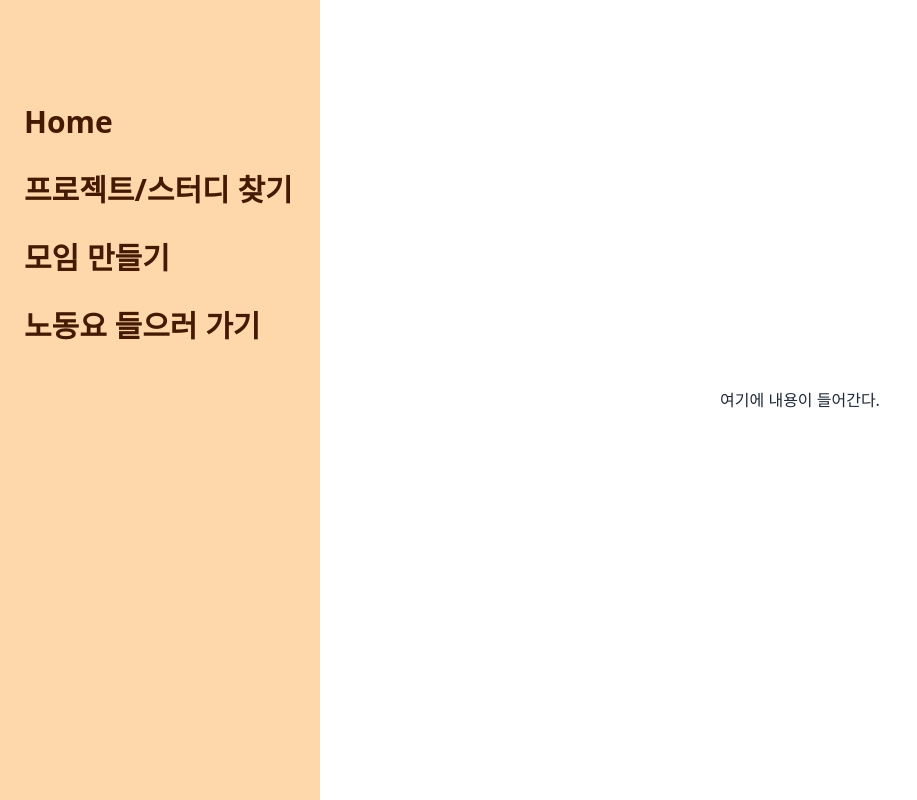
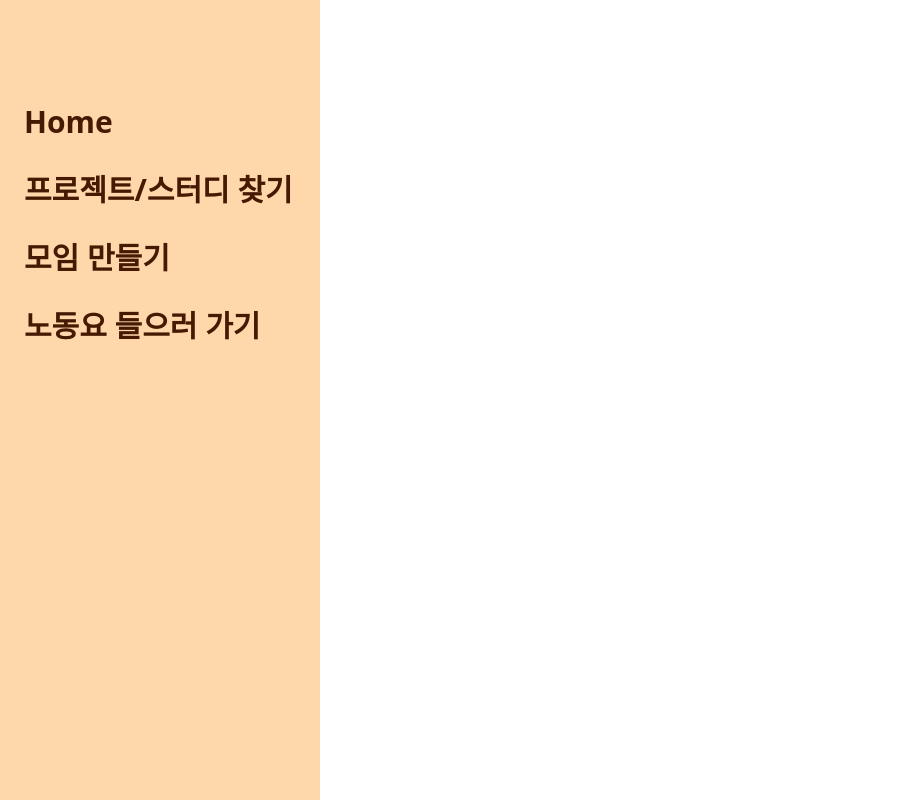
Before and after one commit to dev-cookie-project/dev-cookie, a Next.js app: page / in a window 1280 px wide. Shown: the top 800 px of the page, without its empty margins (0-917 px from the left). Built offline with nearby package versions, Linux system fonts and the light colour scheme.

Commit message:
Feat: Aside에 props로 페이지 할당 완료

```diff
--- a/src/app/layout.tsx
+++ b/src/app/layout.tsx
@@ -20,8 +20,7 @@ export default function RootLayout({
   return (
     <html lang="ko">
       <body>
-        <Aside />
-        {children}
+        <Aside props={children} />
         <Footer />
       </body>
     </html>
--- a/src/app/sherd/Aside.tsx
+++ b/src/app/sherd/Aside.tsx
@@ -2,12 +2,12 @@ import Image from "next/image";
 import Link from "next/link";
 import React from "react";
 
-function Aside() {
+function Aside({ props }: { props: React.ReactNode }) {
   return (
     <div className="drawer lg:drawer-open">
       <input id="my-drawer-2" type="checkbox" className="drawer-toggle" />
       <div className="drawer-content flex flex-col items-center justify-center">
-        여기에 내용이 들어간다.
+        {props}
       </div>
 
       <div className="drawer-side ">
```
